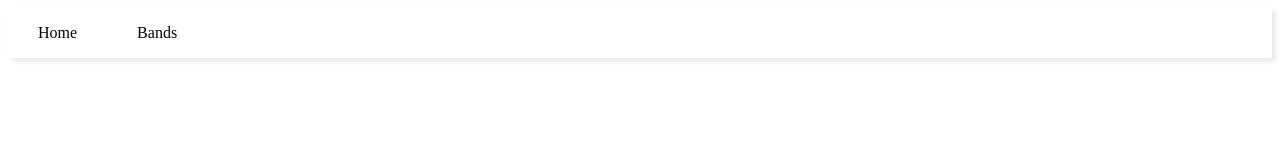
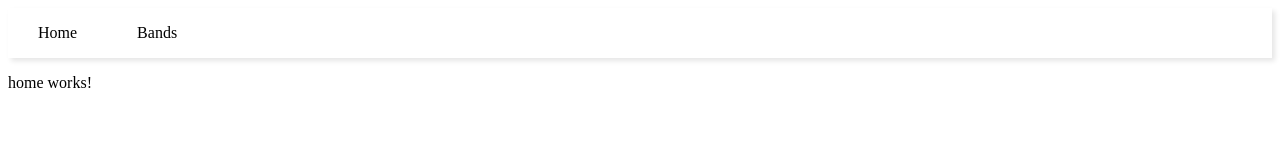
Before and after one commit to diedgo05/Landing-Page---Numetal, an Angular app: page / in a window 1280 px wide. Shown: the top 164 px of the page. Built offline with nearby package versions, Linux system fonts and the light colour scheme.

Commit message:
add:adding module and component Home

```diff
--- a/src/app/app-routing.module.ts
+++ b/src/app/app-routing.module.ts
@@ -1,7 +1,12 @@
 import { NgModule } from '@angular/core';
 import { RouterModule, Routes } from '@angular/router';
+import { HomeComponent } from './home/home/home.component';
 
-const routes: Routes = [];
+const routes: Routes = [
+  {
+    path: '', component: HomeComponent
+  }
+];
 
 @NgModule({
   imports: [RouterModule.forRoot(routes)],
--- a/src/app/app.component.html
+++ b/src/app/app.component.html
@@ -1 +1,2 @@
 <app-navbar></app-navbar>
+<router-outlet></router-outlet>
--- /dev/null
+++ b/src/app/home/home/home.component.html
@@ -0,0 +1 @@
+<p>home works!</p>
--- a/src/app/navbar/navbar.component.css
+++ b/src/app/navbar/navbar.component.css
@@ -8,7 +8,8 @@
      background-size: cover;
      background-repeat: no-repeat;
      background-position: center;
-}
+
+    }
 
 nav{
     background-color: white;
```
Also changed, not shown: src/app/home/home.module.ts (added, +16 -0 lines), src/app/home/home/home.component.ts (added, +10 -0 lines), src/app/home/home/home.component.css (added).
